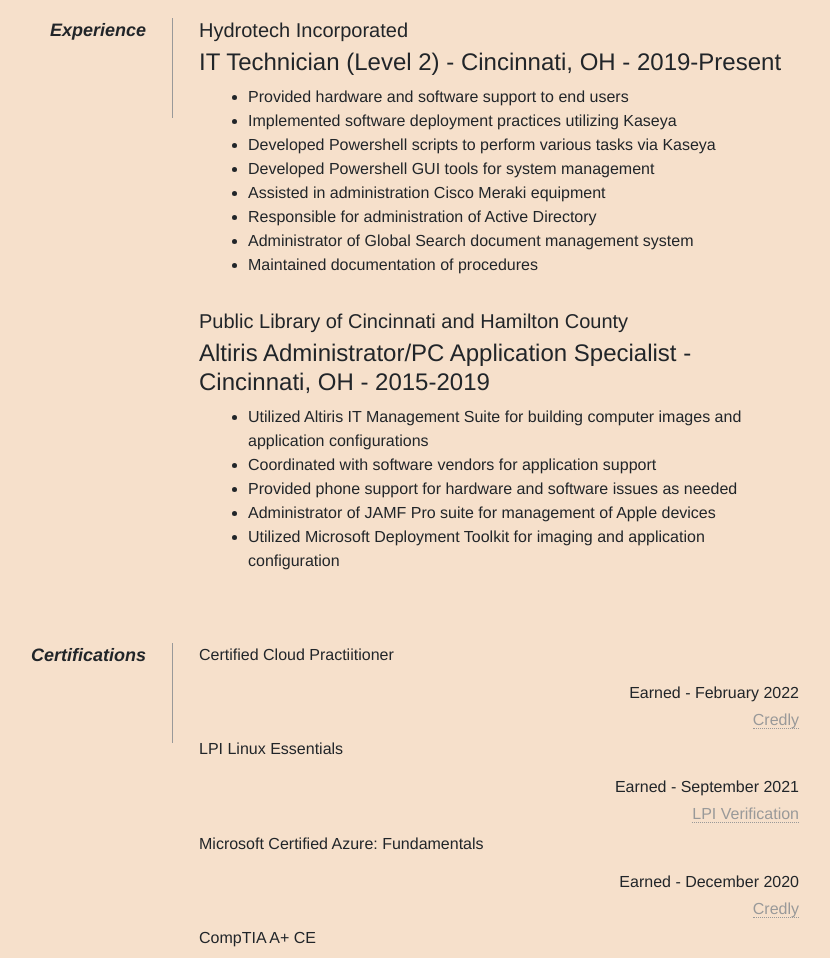
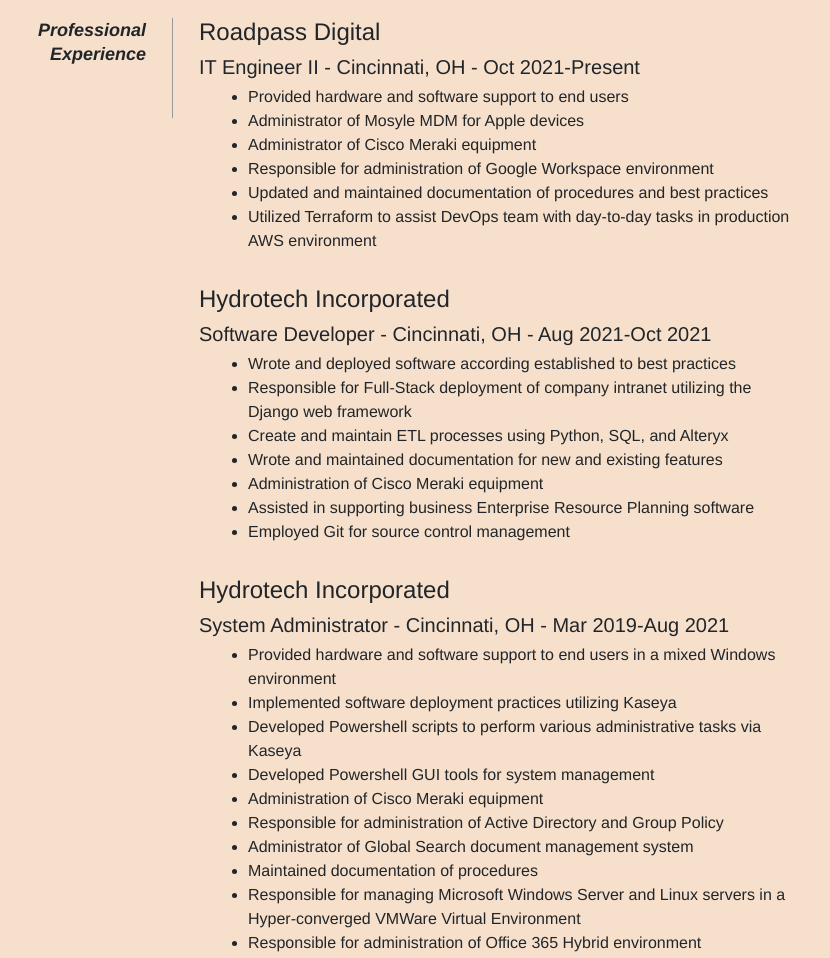
Before and after one commit to Fyrebyrd75/cloudResumeFrontEnd, a plain HTML site: page index.html in a window 1280 px wide. Shown: the part 908-1866 px from the top of the page, without its empty margins (229-1059 px from the left). Drawn offline with nearby package versions, Linux system fonts and the light colour scheme; no server answers.

Commit message:
updated experience

```diff
--- a/index.html
+++ b/index.html
@@ -104,30 +104,46 @@
 
             <dd class="clear"></dd>
 
-            <dt>Experience</dt>
+            <dt>Professional Experience</dt>
             <dd>
-                <h2>Hydrotech Incorporated </h2>
-                <h4>IT Technician (Level 2) - Cincinnati, OH - 2019-Present</h4>
+                <h4>Roadpass Digital </h4>
+                <h2>IT Engineer II - Cincinnati, OH - Oct 2021-Present</h2>
                 <ul>
                     <li>Provided hardware and software support to end users</li>
-                    <li>Implemented software deployment practices utilizing Kaseya</li>
-                    <li>Developed Powershell scripts to perform various tasks via Kaseya</li>
-                    <li>Developed Powershell GUI tools for system management</li>
-                    <li>Assisted in administration Cisco Meraki equipment</li>
-                    <li>Responsible for administration of Active Directory</li>
-                    <li>Administrator of Global Search document management system</li>
-                    <li>Maintained documentation of procedures</li>
-                </ul>
+                    <li>Administrator of Mosyle MDM for Apple devices</li>
+                    <li>Administrator of Cisco Meraki equipment</li>
+                    <li>Responsible for administration of Google Workspace environment</li>
+                    <li>Updated and maintained documentation of procedures and best practices</li>
+                    <li>Utilized Terraform to assist DevOps team with day-to-day tasks in production AWS environment</li>
+                  </ul>
 
-                <h2>Public Library of Cincinnati and Hamilton County </h2>
-                <h4>Altiris Administrator/PC Application Specialist - Cincinnati, OH  - 2015-2019</h4>
+
+                <h4>Hydrotech Incorporated </h4>
+                <h2>Software Developer - Cincinnati, OH - Aug 2021-Oct 2021</h2>
                 <ul>
-                    <li>Utilized Altiris IT Management Suite for building computer images and application configurations</li>
-                    <li>Coordinated with software vendors for application support</li>
-                    <li>Provided phone support for hardware and software issues as needed</li>
-                    <li>Administrator of JAMF Pro suite for management of Apple devices</li>
-                    <li>Utilized Microsoft Deployment Toolkit for imaging and application configuration</li>
-                </ul>
+                    <li>Wrote and deployed software according established to best practices</li>
+                    <li>Responsible for Full-Stack deployment of company intranet utilizing the Django web framework</li>
+                    <li>Create and maintain ETL processes using Python, SQL, and Alteryx</li>
+                    <li>Wrote and maintained documentation for new and existing features</li>                    <li>Administration of Cisco Meraki equipment</li>
+                    <li>Assisted in supporting business Enterprise Resource Planning software</li>
+                    <li>Employed Git for source control management</li>
+                  </ul>
+
+                  <h4>Hydrotech Incorporated </h4>
+                  <h2>System Administrator - Cincinnati, OH - Mar 2019-Aug 2021</h2>
+                  <ul>
+                      <li>Provided hardware and software support to end users in a mixed
+                        Windows environment</li>
+                      <li>Implemented software deployment practices utilizing Kaseya</li>
+                      <li>Developed Powershell scripts to perform various administrative tasks via Kaseya</li>
+                      <li>Developed Powershell GUI tools for system management</li>
+                      <li>Administration of Cisco Meraki equipment</li>
+                      <li>Responsible for administration of Active Directory and Group Policy</li>
+                      <li>Administrator of Global Search document management system</li>
+                      <li>Maintained documentation of procedures</li>
+                      <li>Responsible for managing Microsoft Windows Server and Linux servers in a Hyper-converged VMWare Virtual Environment</li>
+                      <li>Responsible for administration of Office 365 Hybrid environment</li>
+                    </ul>
             </dd>
 
             <dd class="clear"></dd>
```
